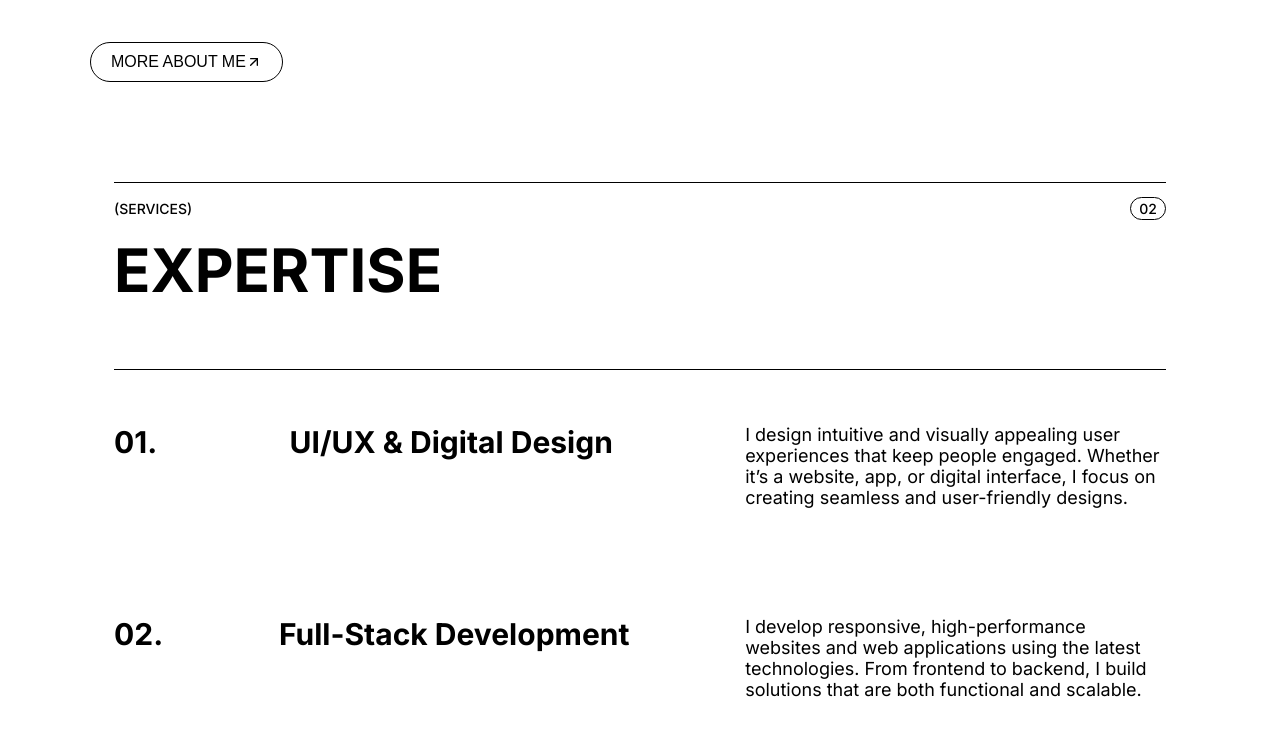
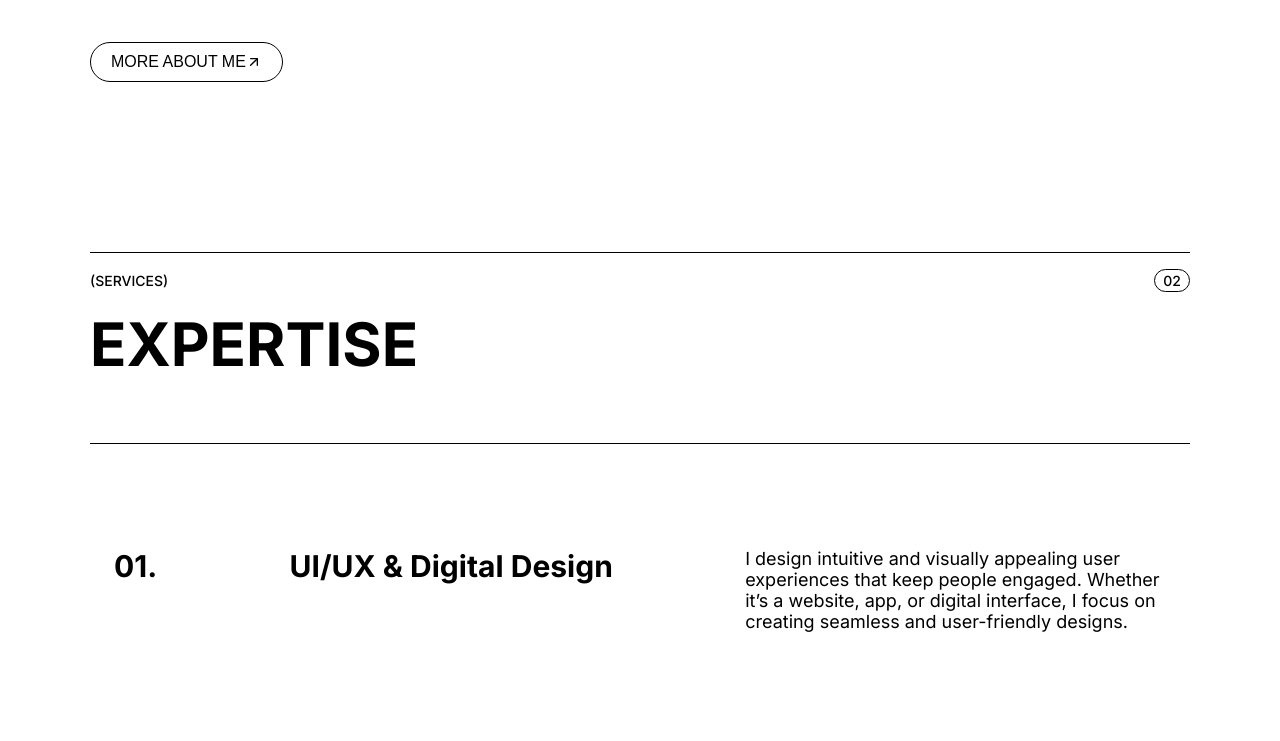
Before and after one commit to angelikamaglinte/marieangelikamaglinte, a React (Vite) app: page / in a window 1280 px wide. Shown: the part 1580-2321 px from the top of the page. Built offline with nearby package versions, Linux system fonts and the light colour scheme.

Commit message:
Added changes to reusable components.

```diff
--- a/src/components/Expertise/Expertise.css
+++ b/src/components/Expertise/Expertise.css
@@ -23,7 +23,7 @@
     font-weight: 500;
 }
 
-.expertise-text {
+/* .expertise-text {
     text-transform: uppercase;
 }
 
@@ -31,9 +31,9 @@
     border: 1px solid black;
     border-radius: 15px;
     padding: 2px 8px;
-}
+} */
 
-.expertise-title {
+/* .expertise-title {
     width: 100%;
     display: inline-block;
     font-size: 60px;
@@ -42,7 +42,7 @@
     border-bottom: 1px solid black;
     padding: 0px 0px 63px 0px;
     margin: 0;
-}
+} */
 
 .expertise-item {
     display: flex;
--- a/src/components/Expertise/Expertise.jsx
+++ b/src/components/Expertise/Expertise.jsx
@@ -1,18 +1,21 @@
 import React from 'react';
 import './Expertise.css';
+// import SectionLabel from '../SectionLabel/SectionLabel';
 
 const Expertise = () => {
     return (
         <div className="expertise-container">
             <div className="expertise-content">
                 {/* top header: (SERVICES) and 02 */}
-                <div className="expertise-header">
+                {/* <div className="expertise-header">
                     <p className="expertise-text">(SERVICES)</p>
                     <p className="expertise-number">02</p>
-                </div>
+                </div> */}
 
                 {/* main title: EXPERTISE */}
-                <h2 className="expertise-title">EXPERTISE</h2>
+                {/* <h2 className="expertise-title">EXPERTISE</h2> */}
+
+
 
                 {/* expertise list items */}
                 <div className="expertise-list">
--- a/src/components/Header/Header.jsx
+++ b/src/components/Header/Header.jsx
@@ -1,6 +1,7 @@
 import React from 'react'
 import './Header.css'
 import assets from '../../assets'
+import { ArrowDownRight } from 'lucide-react'
 
 const Header = ({ mainTitle, leftText, centerText, rightText }) => {
     return (
@@ -12,7 +13,7 @@ const Header = ({ mainTitle, leftText, centerText, rightText }) => {
             <div className="heading-subtext">
                 <p className="heading-left">{leftText}</p>
                 <p className="heading-center">{centerText}</p>
-                <p className="heading-right">{rightText}</p>
+                <p className="heading-right">{rightText} <ArrowDownRight size={20} style={{ verticalAlign: "bottom" }} className="scroll-icon" /></p>
             </div>
 
             {/* mockup feature */}
--- a/src/components/LocationAndTitle/LocationAndTitle.jsx
+++ b/src/components/LocationAndTitle/LocationAndTitle.jsx
@@ -1,5 +1,6 @@
 import React from 'react'
 import './LocationAndTitle.css'
+import { ArrowDownRight } from "lucide-react";
 
 const LocationAndTitle = () => {
     return (
@@ -9,7 +10,9 @@ const LocationAndTitle = () => {
                 <div className='location-year'>
                     <p className='location-text'>Based in Calgary, AB, Canada</p>
                     {/* <p className='year-text'>@2025</p> */}
-                    <p className='scroll-text'>Scroll down</p>
+                    <div className="scroll-text-container">
+                        <p className='scroll-text'>Scroll down <ArrowDownRight size={20} style={{ verticalAlign: "bottom" }} className="scroll-icon"  /></p>
+                    </div>
                 </div>
                 <p className='job-title-text'>FULL STACK DEV</p>
             </div>
--- /dev/null
+++ b/src/components/SectionLabel/SectionLabel.css
@@ -0,0 +1,74 @@
+/* .section-label {
+    display: flex;
+    justify-content: space-between;
+    align-items: center;
+    width: 100%;
+    border-top: 1px solid black;
+    padding: 16px 0px 0px 0px;
+}
+
+.section-label-left {
+    font-size: 16px;
+    font-weight: 500;
+    text-transform: uppercase;
+    letter-spacing: 1.5px;
+    color: #000;
+    margin: 0;
+}
+
+.section-label-right {
+    font-size: 18px;
+    color: #000;
+    border: 1px solid black;
+    border-radius: 15px;
+    padding: 2px 8px;
+    margin: 0;
+} */
+
+.section-label-container {
+    display: flex;
+    flex-direction: column;
+    align-items: center;
+    justify-content: center;
+    max-width: 1100px;
+    margin: 0 auto;
+}
+
+.section-label-content {
+    align-items: center;
+    width: 100%;
+}
+
+.section-label-heading {
+    padding: 16px 0px;
+}
+
+.section-label-content .section-label-heading {
+    display: flex;
+    flex-direction: row;
+    justify-content: space-between;
+    align-items: center;
+    border-top: 1px solid black;
+    font-size: 14px;
+    font-weight: 500;
+}
+
+.label-title {
+    font-size: 60px;
+    font-weight: bolder;
+    margin: 0;
+    border-bottom: 1px solid black;
+    padding: 0px 0px 63px 0px;
+}
+
+.section-label-left {
+    text-transform: uppercase;
+    margin: 0;
+}
+
+.section-label-right {
+    border: 1px solid black;
+    border-radius: 15px;
+    padding: 2px 8px;
+    margin: 0;
+}
--- /dev/null
+++ b/src/components/SectionLabel/SectionLabel.jsx
@@ -0,0 +1,19 @@
+import React from 'react'
+import './SectionLabel.css'
+
+const SectionLabel = ({ leftText, rightText, title }) => {
+    return (
+        <div className="section-label-container">
+            <div className="section-label-content">
+                <div className="section-label-heading">
+                    <p className="section-label-left">{leftText}</p>
+                    <p className="section-label-right">{rightText}</p>
+                </div>
+                <h2 className="label-title">{title}</h2>
+            </div>
+
+        </div>
+    );
+};
+
+export default SectionLabel
--- a/src/pages/Home/Home.css
+++ b/src/pages/Home/Home.css
@@ -1,5 +1,9 @@
 .home-container {
     padding: 2rem 4rem;
+}
+
+.expertise-section {
+    padding: 120px 0px 0px 0px;
 }
 
 .view-all-projects-btn-container {
--- a/src/pages/Home/Home.jsx
+++ b/src/pages/Home/Home.jsx
@@ -9,6 +9,7 @@ import PortfolioSection from '../../components/Portfolio/PortfolioSection'
 import { Link } from 'react-router-dom'
 import { LuArrowUpRight } from 'react-icons/lu';
 import CursorTracker from '../../components/CursorTracker/CursorTracker'
+import SectionLabel from '../../components/SectionLabel/SectionLabel'
 
 const Home = () => {
     const [hoveringCard, setHoveringCard] = useState(false);
@@ -25,7 +26,14 @@ const Home = () => {
             <AboutMe />
 
             {/* expertise */}
-            <Expertise />
+            <div className='expertise-section'>
+                <SectionLabel
+                    leftText="(SERVICES)"
+                    rightText="02"
+                    title="EXPERTISE"
+                />
+                <Expertise />
+            </div>
 
             {/* section header */}
             <SectionHeader
--- a/src/pages/Services/Services.jsx
+++ b/src/pages/Services/Services.jsx
@@ -6,6 +6,7 @@ import PortfolioSection from "../../components/Portfolio/PortfolioSection";
 import CursorTracker from "../../components/CursorTracker/CursorTracker";
 import { Link } from "react-router-dom";
 import { LuArrowUpRight } from 'react-icons/lu';
+import SectionLabel from "../../components/SectionLabel/SectionLabel";
 
 const Services = () => {
     const [hoveringCard, setHoveringCard] = useState(false);
@@ -21,6 +22,11 @@ const Services = () => {
             />
 
             {/* expertise */}
+            <SectionLabel
+                leftText="(SERVICES)"
+                rightText="01"
+                title="EXPERTISE"
+            />
             <Expertise />
 
             {/* show "View Project" if user is hovering on a project card - custom cursor */}
```
Lines whose indentation alone changed are shown as unchanged.
